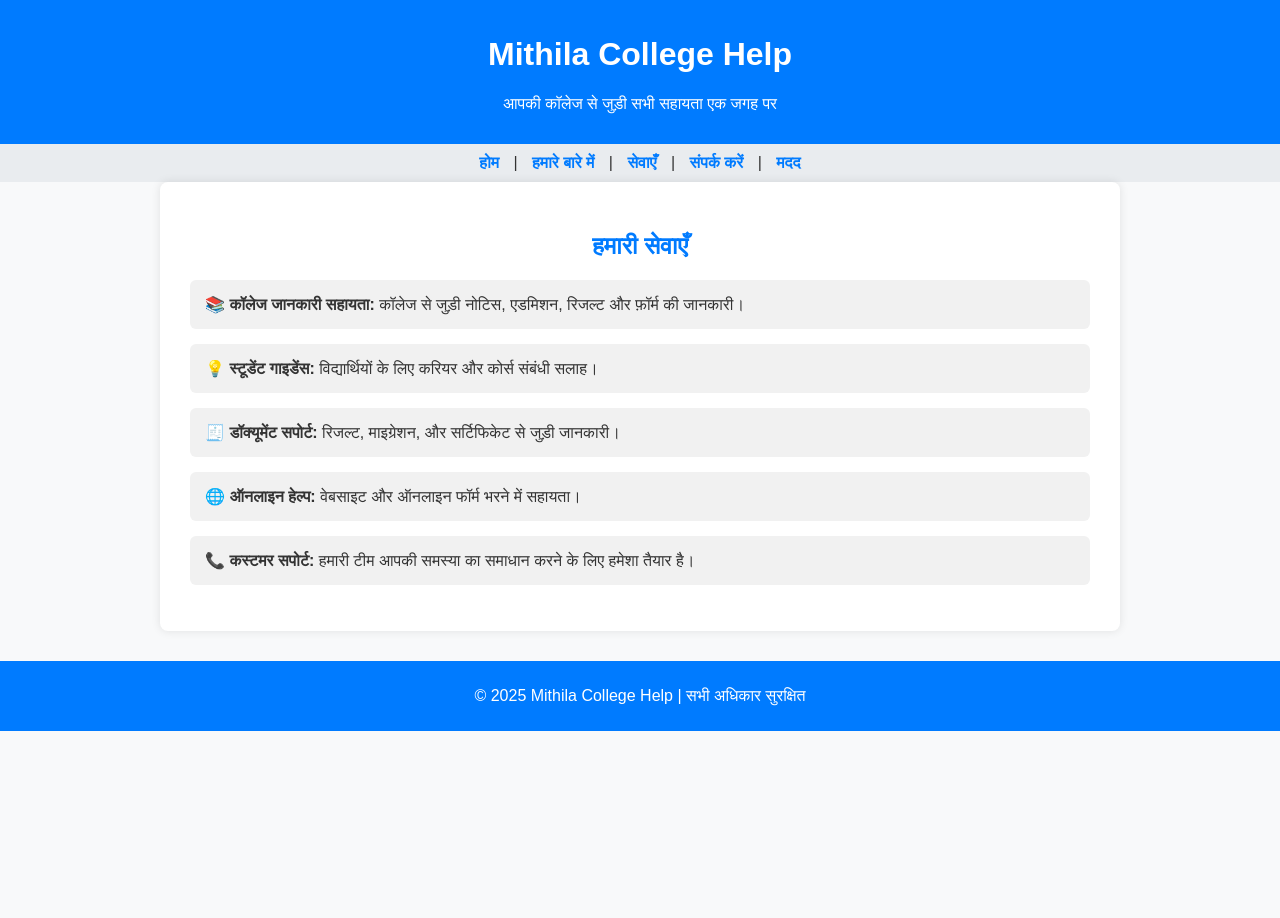
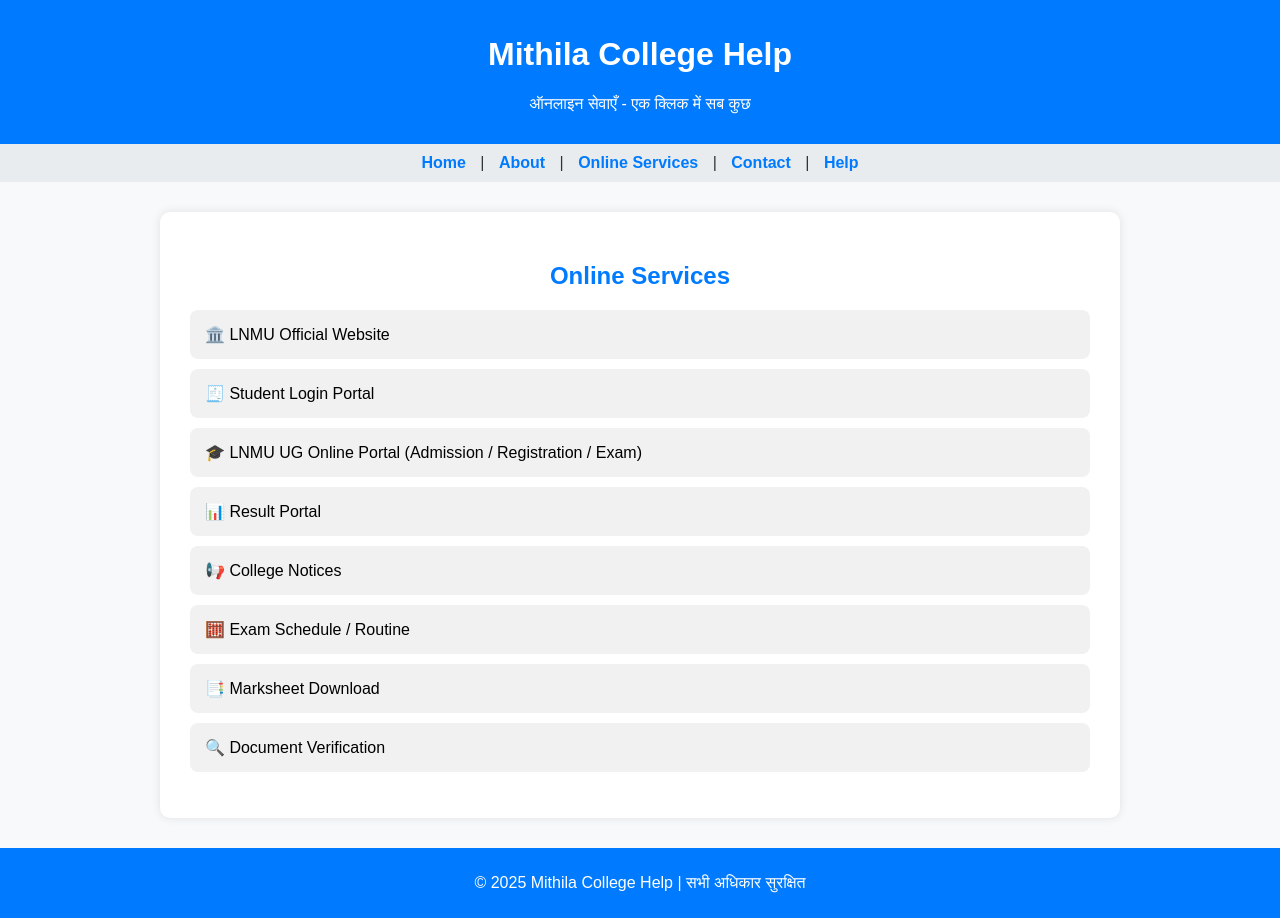
Before and after one commit to mithilaonlinehelp/mithila-college-help, a plain HTML site: page services.html in a window 1280 px wide. Before the commit the page ends 800 px from the top, so only its background shows below. Drawn offline with Linux system fonts and the light colour scheme.

Commit message:
Update services.html

```diff
--- a/services.html
+++ b/services.html
@@ -3,12 +3,11 @@
 <head>
   <meta charset="UTF-8">
   <meta name="viewport" content="width=device-width, initial-scale=1.0">
-  <title>हमारी सेवाएँ | Mithila College Help</title>
+  <title>Online Services | Mithila College Help</title>
   <style>
     body {
       font-family: Arial, sans-serif;
       margin: 0;
-      padding: 0;
       background-color: #f8f9fa;
       color: #333;
     }
@@ -20,8 +19,8 @@
     }
     nav {
       background-color: #e9ecef;
+      text-align: center;
       padding: 10px;
-      text-align: center;
     }
     nav a {
       color: #007BFF;
@@ -33,31 +32,39 @@
       text-decoration: underline;
     }
     .container {
+      max-width: 900px;
+      margin: 30px auto;
+      background: white;
+      border-radius: 10px;
       padding: 30px;
-      max-width: 900px;
-      margin: auto;
-      background: white;
       box-shadow: 0 0 10px rgba(0,0,0,0.1);
-      border-radius: 8px;
     }
     h2 {
+      color: #007BFF;
       text-align: center;
-      color: #007BFF;
     }
     ul {
-      list-style-type: none;
+      list-style: none;
       padding: 0;
     }
     li {
-      margin: 15px 0;
       background: #f1f1f1;
+      margin: 10px 0;
       padding: 15px;
-      border-radius: 6px;
+      border-radius: 8px;
+    }
+    a.service-link {
+      color: #000;
+      text-decoration: none;
+      display: block;
+    }
+    a.service-link:hover {
+      color: #007BFF;
     }
     footer {
-      text-align: center;
       background: #007BFF;
       color: white;
+      text-align: center;
       padding: 10px;
       margin-top: 30px;
     }
@@ -67,25 +74,28 @@
 
   <header>
     <h1>Mithila College Help</h1>
-    <p>आपकी कॉलेज से जुड़ी सभी सहायता एक जगह पर</p>
+    <p>ऑनलाइन सेवाएँ - एक क्लिक में सब कुछ</p>
   </header>
 
   <nav>
-    <a href="index.html">होम</a> |
-    <a href="about.html">हमारे बारे में</a> |
-    <a href="services.html">सेवाएँ</a> |
-    <a href="contact.html">संपर्क करें</a> |
-    <a href="help.html">मदद</a>
+    <a href="index.html">Home</a> |
+    <a href="about.html">About</a> |
+    <a href="services.html">Online Services</a> |
+    <a href="contact.html">Contact</a> |
+    <a href="help.html">Help</a>
   </nav>
 
   <div class="container">
-    <h2>हमारी सेवाएँ</h2>
+    <h2>Online Services</h2>
     <ul>
-      <li><strong>📚 कॉलेज जानकारी सहायता:</strong> कॉलेज से जुड़ी नोटिस, एडमिशन, रिजल्ट और फ़ॉर्म की जानकारी।</li>
-      <li><strong>💡 स्टूडेंट गाइडेंस:</strong> विद्यार्थियों के लिए करियर और कोर्स संबंधी सलाह।</li>
-      <li><strong>🧾 डॉक्यूमेंट सपोर्ट:</strong> रिजल्ट, माइग्रेशन, और सर्टिफिकेट से जुड़ी जानकारी।</li>
-      <li><strong>🌐 ऑनलाइन हेल्प:</strong> वेबसाइट और ऑनलाइन फॉर्म भरने में सहायता।</li>
-      <li><strong>📞 कस्टमर सपोर्ट:</strong> हमारी टीम आपकी समस्या का समाधान करने के लिए हमेशा तैयार है।</li>
+      <li><a class="service-link" href="https://lnmu.ac.in/" target="_blank">🏛️ LNMU Official Website</a></li>
+      <li><a class="service-link" href="https://lnmu.ac.in/student-login" target="_blank">🧾 Student Login Portal</a></li>
+      <li><a class="service-link" href="https://lnmuniversity.com/LNMU_ERP/Home.aspx" target="_blank">🎓 LNMU UG Online Portal (Admission / Registration / Exam)</a></li>
+      <li><a class="service-link" href="https://lnmu.ac.in/result" target="_blank">📊 Result Portal</a></li>
+      <li><a class="service-link" href="https://lnmu.ac.in/notice" target="_blank">📢 College Notices</a></li>
+      <li><a class="service-link" href="https://lnmu.ac.in/exam" target="_blank">🧮 Exam Schedule / Routine</a></li>
+      <li><a class="service-link" href="https://lnmu.ac.in/marksheet" target="_blank">📑 Marksheet Download</a></li>
+      <li><a class="service-link" href="https://lnmu.ac.in/verification" target="_blank">🔍 Document Verification</a></li>
     </ul>
   </div>
 
```
